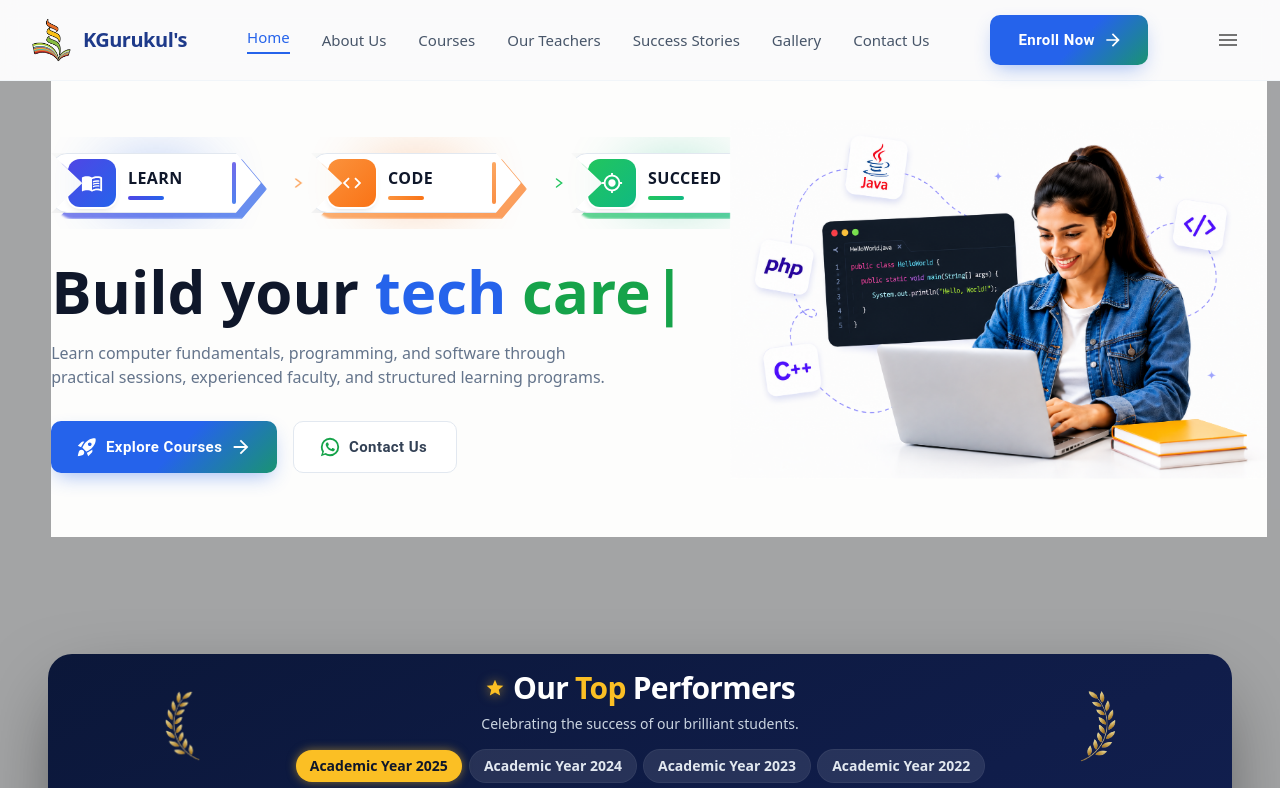
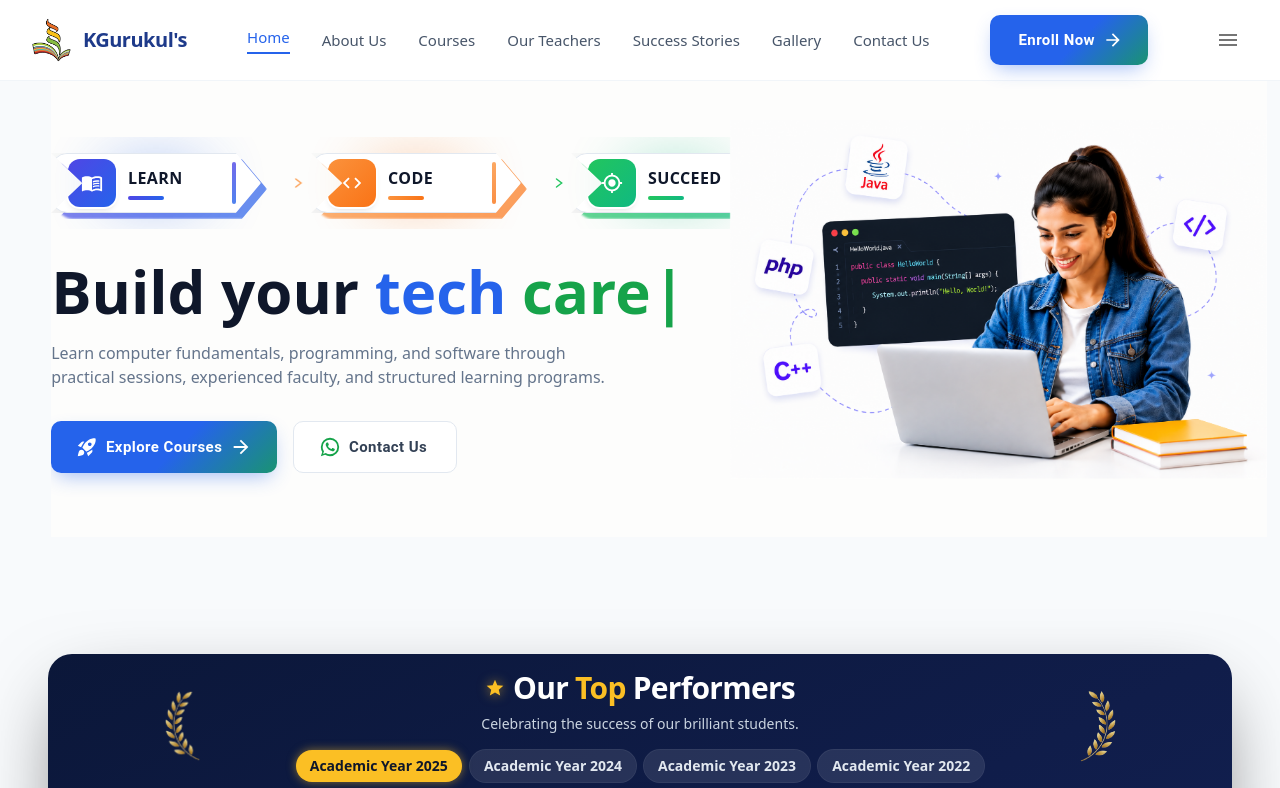
Before and after one commit to Rahultigaya/KGurukul, a React (Vite) app: page / in a window 1280 px wide. Shown: the top 788 px of the page. Built offline with nearby package versions, Linux system fonts and the light colour scheme.

Commit message:
05-08-2026

```diff
--- a/src/App.tsx
+++ b/src/App.tsx
@@ -13,7 +13,7 @@ import FoundersDesk from "./components/Founderdesk";
 
 export default function App() {
   return (
-    <div className="min-h-screen bg-slate-50/60 text-slate-900">
+    <div className="min-h-screen bg-slate-50 text-slate-900">
       <Navbar />
       <Hero />
        <TopPerformersDark />
```
